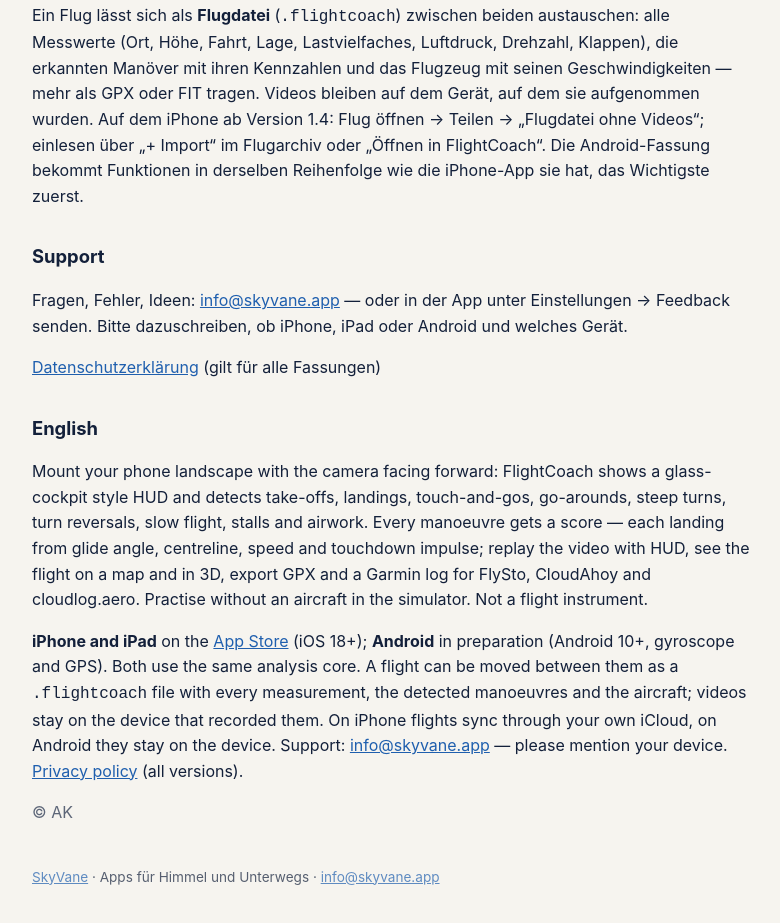
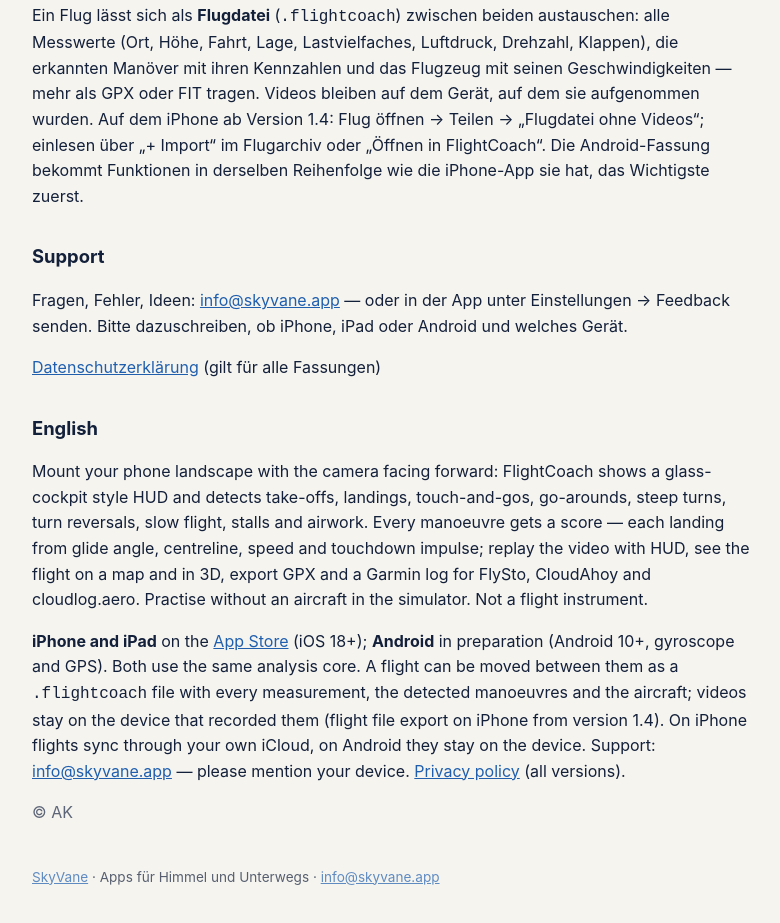
Before and after one commit to SkyVaneApp/skyvaneapp.github.io, a plain HTML site: page docs/flightcoach-app/index.html in a window 1280 px wide. Shown: the part 961-1884 px from the top of the page, without its empty margins (248-1028 px from the left). Drawn offline with Linux system fonts and the light colour scheme.

Commit message:
Seiten aus . 2026-11-27

```diff
--- a/docs/flightcoach-app/index.html
+++ b/docs/flightcoach-app/index.html
@@ -56,7 +56,7 @@ without an aircraft in the simulator. Not a flight instrument.</p>
 <p><strong>iPhone and iPad</strong> on the <a href="https://apps.apple.com/app/id6829454417">App Store</a> (iOS 18+);
 <strong>Android</strong> in preparation (Android 10+, gyroscope and GPS). Both use the same analysis core. A flight can be
 moved between them as a <code>.flightcoach</code> file with every measurement, the detected manoeuvres and the aircraft;
-videos stay on the device that recorded them. On iPhone flights sync through your own iCloud, on Android they stay on
+videos stay on the device that recorded them (flight file export on iPhone from version 1.4). On iPhone flights sync through your own iCloud, on Android they stay on
 the device. Support: <a href="mailto:info@skyvane.app?subject=FlightCoach">info@skyvane.app</a> — please mention your
 device. <a href="https://skyvane.app/flightcoach-privacy/#en">Privacy policy</a> (all versions).</p>
 <p class="dim">© AK</p>
```
